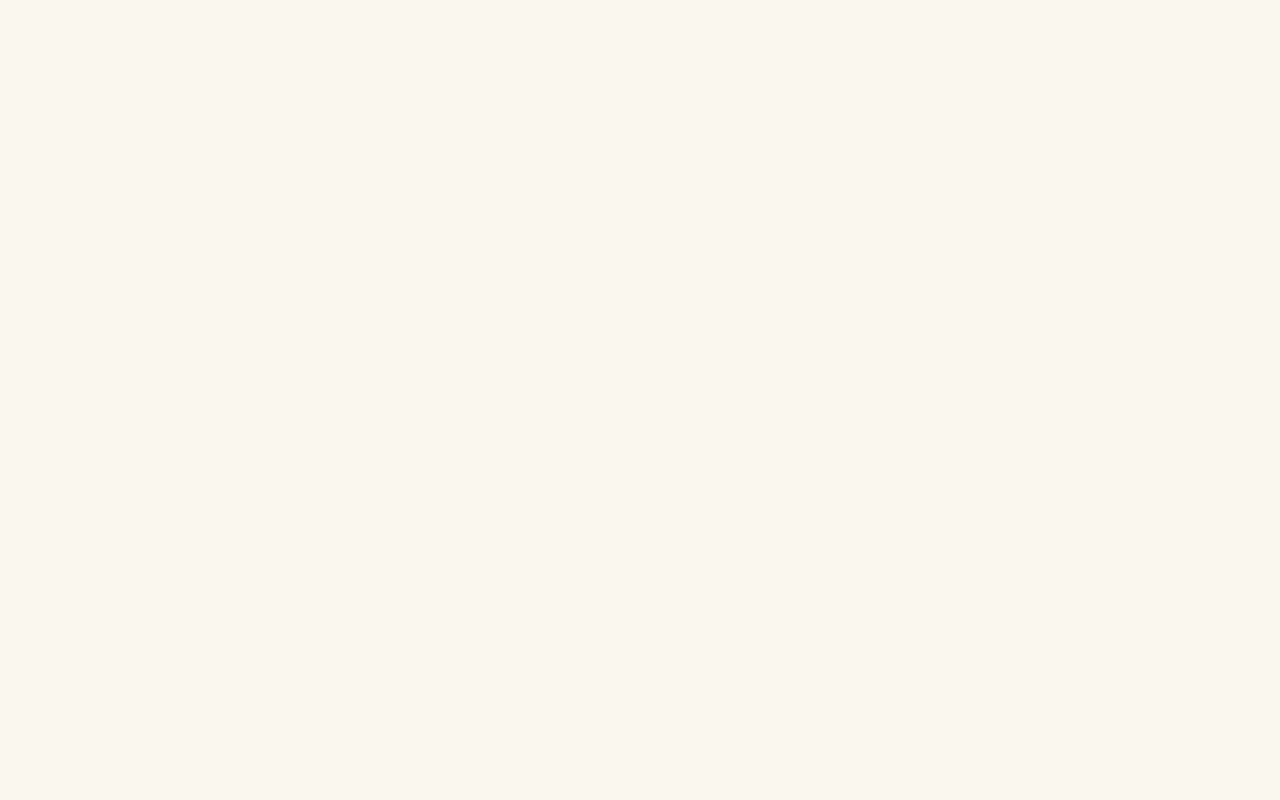
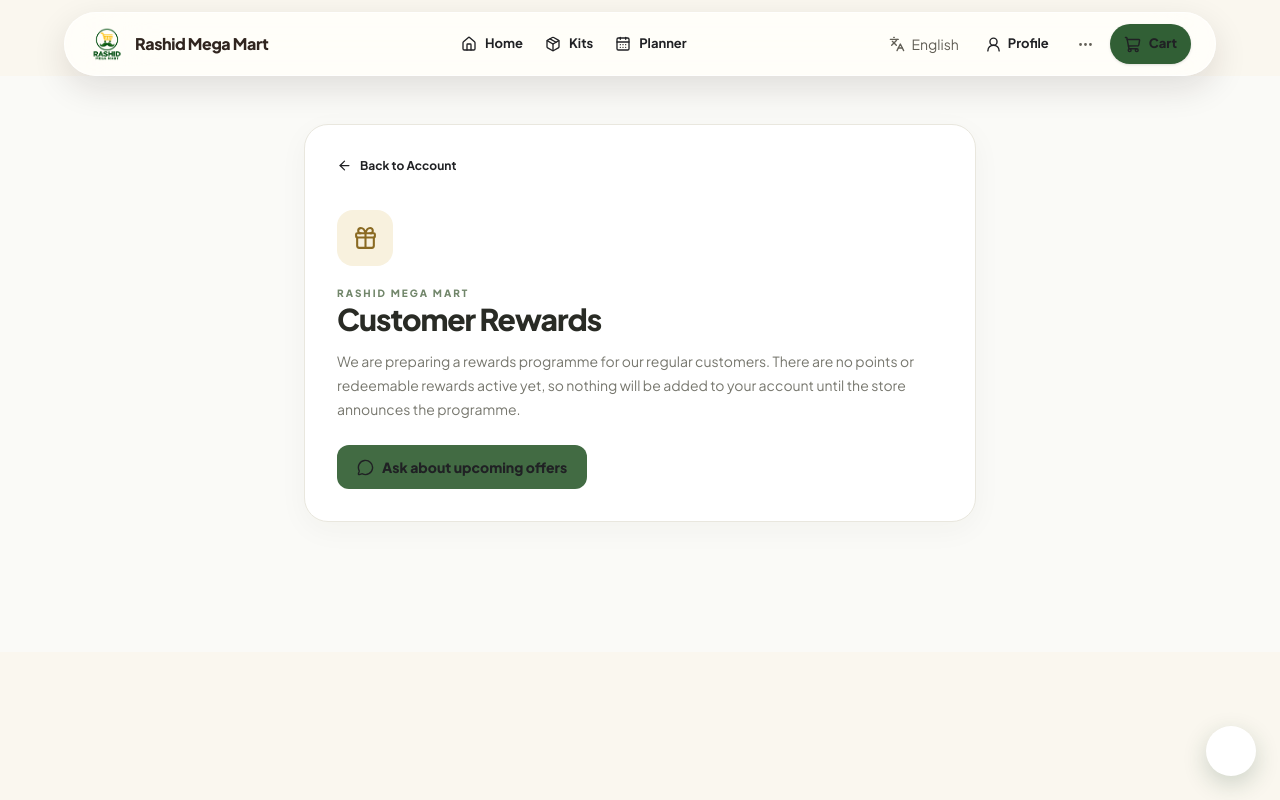
Before and after one commit to NoorTechnologies/rashidmegamartv0.1, a Next.js app: page /rewards in a window 1280 px wide. Before the commit this address had no page. Built offline with nearby package versions, Linux system fonts and the light colour scheme.

Commit message:
feat(rewards): add honest rewards placeholder

```diff
--- a/src/app/rewards/page.tsx
+++ b/src/app/rewards/page.tsx
@@ -1,5 +1,29 @@
-import { redirect } from "next/navigation";
+"use client";
+
+import Link from "next/link";
+import { ArrowLeft, Gift, MessageCircle } from "lucide-react";
+
+const WHATSAPP_URL = "https://wa.me/918962531603?text=" + encodeURIComponent("Hello Rashid Mega Mart! Please tell me about upcoming rewards and offers.");
 
 export default function RewardsPage() {
-  redirect("/kits");
+  return (
+    <main className="min-h-[72vh] bg-[#FAFAF7] px-4 py-8 pb-28 sm:py-12">
+      <div className="mx-auto max-w-2xl rounded-3xl border border-[#E9E7DE] bg-white p-5 shadow-[0_8px_30px_rgba(44,48,37,0.04)] sm:p-8">
+        <Link href="/profile" className="inline-flex items-center gap-2 text-xs font-bold text-[#4D7046] transition hover:opacity-70">
+          <ArrowLeft size={15}/> Back to Account
+        </Link>
+        <div className="mt-8 flex size-14 items-center justify-center rounded-2xl bg-[#F8F1DE] text-[#8A6A22]">
+          <Gift size={25}/>
+        </div>
+        <p className="mt-5 text-[10px] font-extrabold uppercase tracking-[0.2em] text-[#71866A]">Rashid Mega Mart</p>
+        <h1 className="mt-2 text-2xl font-black tracking-tight text-[#292B25] sm:text-3xl">Customer Rewards</h1>
+        <p className="mt-3 text-sm leading-6 text-[#77776E]">
+          We are preparing a rewards programme for our regular customers. There are no points or redeemable rewards active yet, so nothing will be added to your account until the store announces the programme.
+        </p>
+        <a href={WHATSAPP_URL} target="_blank" rel="noopener noreferrer" className="mt-6 inline-flex min-h-11 items-center justify-center gap-2 rounded-xl bg-[#426B43] px-5 text-sm font-extrabold text-white transition hover:bg-[#345A36]">
+          <MessageCircle size={17}/> Ask about upcoming offers
+        </a>
+      </div>
+    </main>
+  );
 }
```
